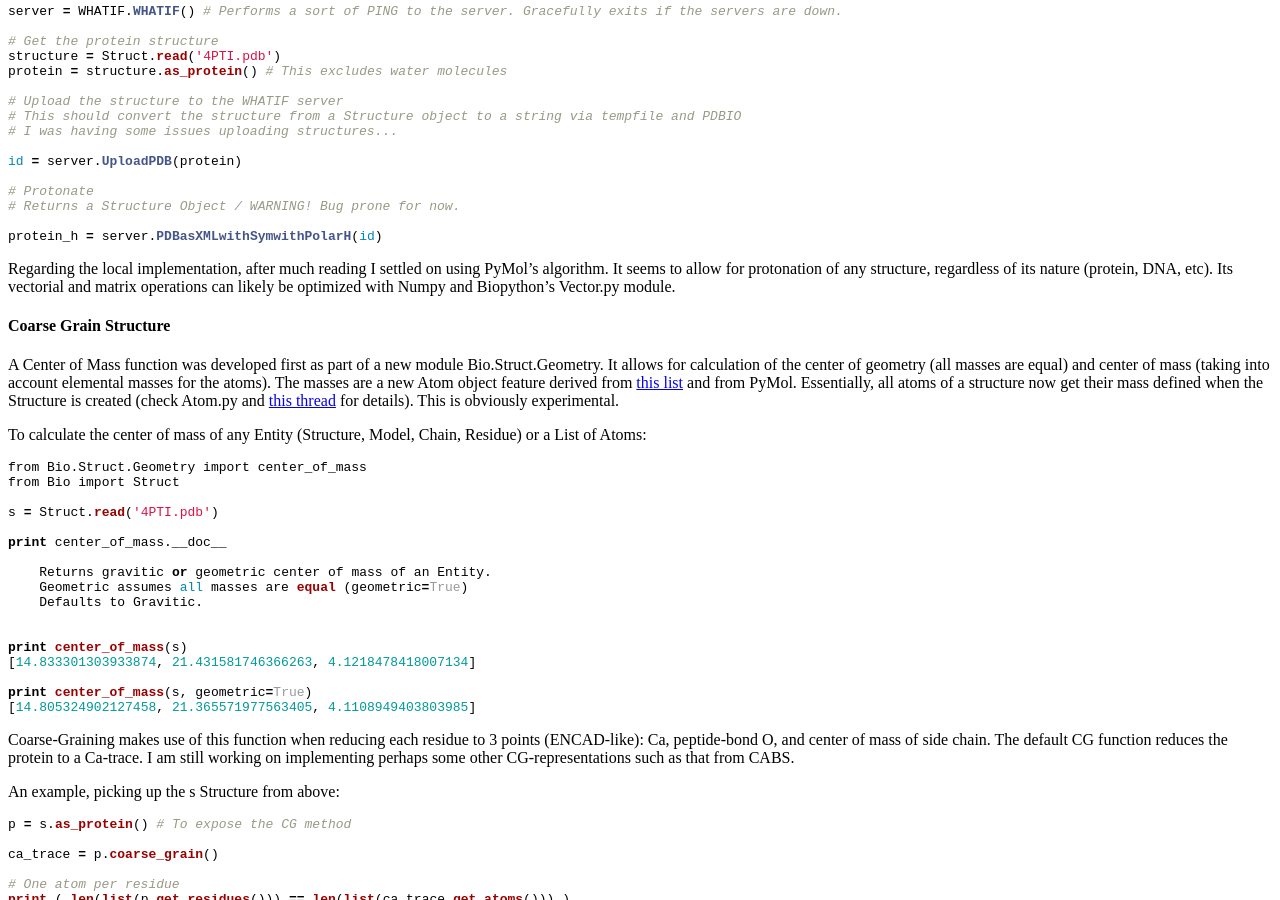
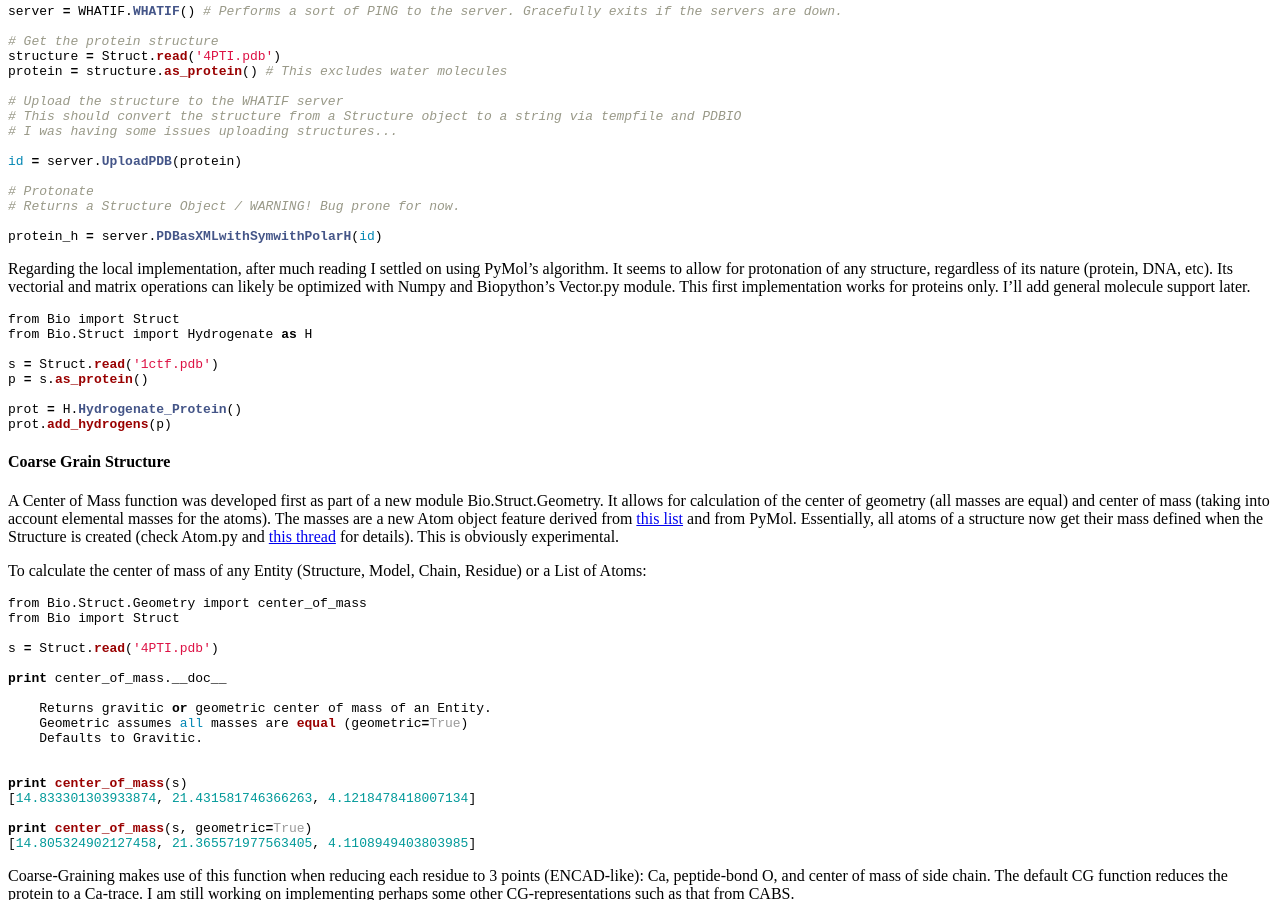
Before and after one commit to biopython/biopython.github.io, a Jekyll site: the page built from wiki/GSOC2010_Joao.md, in a window 1280 px wide and 900 px high, scrolled down 4435 px. Built offline with Jekyll 4.4.1, drawn with Linux system fonts in a browser that asks for light colours.

Commit message:
/* Hydrogenation of PDB files */ Added local implementation

````diff
--- a/wiki/GSOC2010_Joao.md
+++ b/wiki/GSOC2010_Joao.md
@@ -343,7 +343,19 @@ Regarding the local implementation, after much reading I settled on
 using PyMol's algorithm. It seems to allow for protonation of any
 structure, regardless of its nature (protein, DNA, etc). Its vectorial
 and matrix operations can likely be optimized with Numpy and Biopython's
-Vector.py module.
+Vector.py module. This first implementation works for proteins only.
+I'll add general molecule support later.
+
+``` python
+from Bio import Struct
+from Bio.Struct import Hydrogenate as H
+
+s = Struct.read('1ctf.pdb')
+p = s.as_protein()
+
+prot = H.Hydrogenate_Protein()
+prot.add_hydrogens(p)
+```
 
 #### Coarse Grain Structure
 
````
Also changed, not shown: 1 other file.
